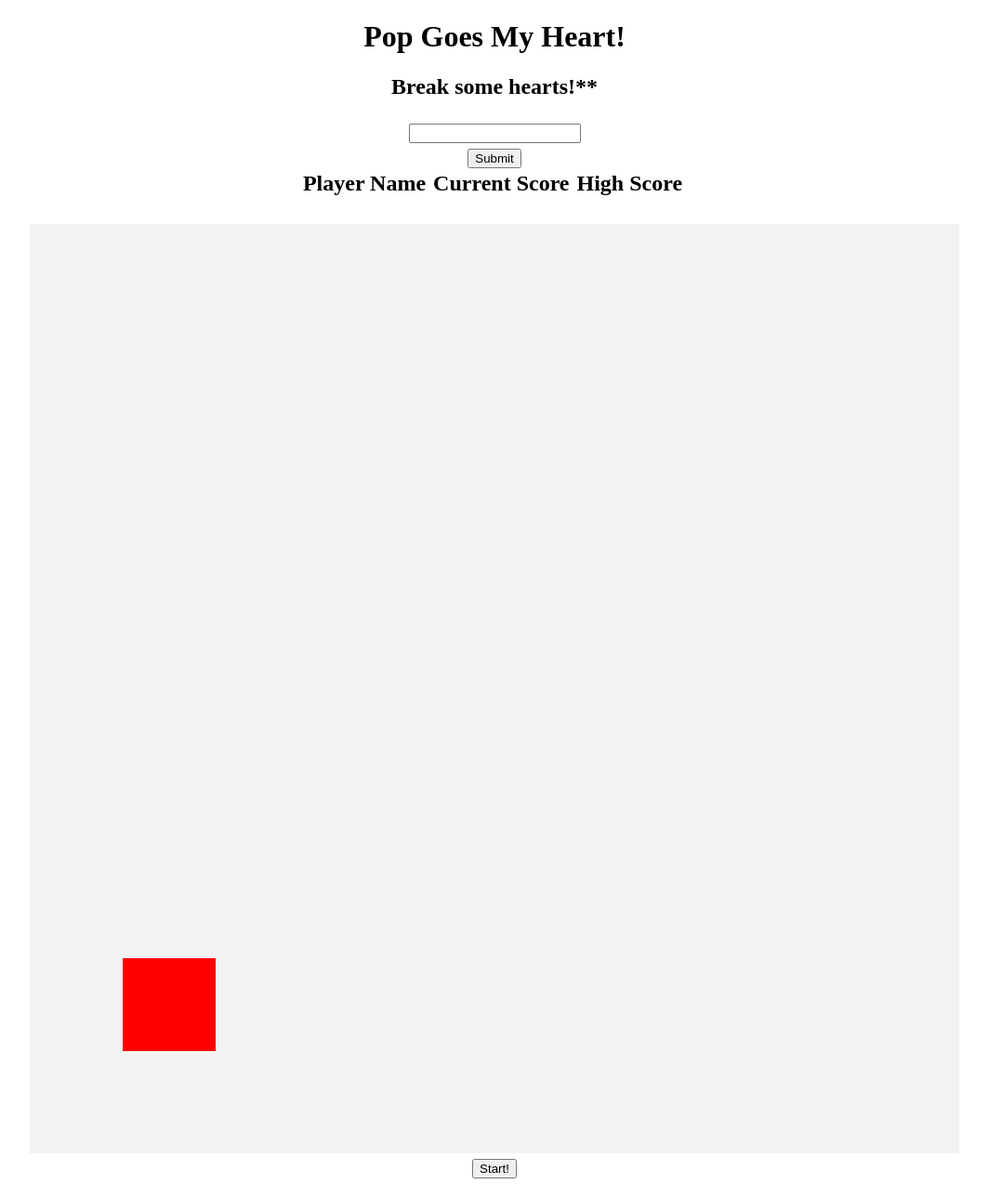
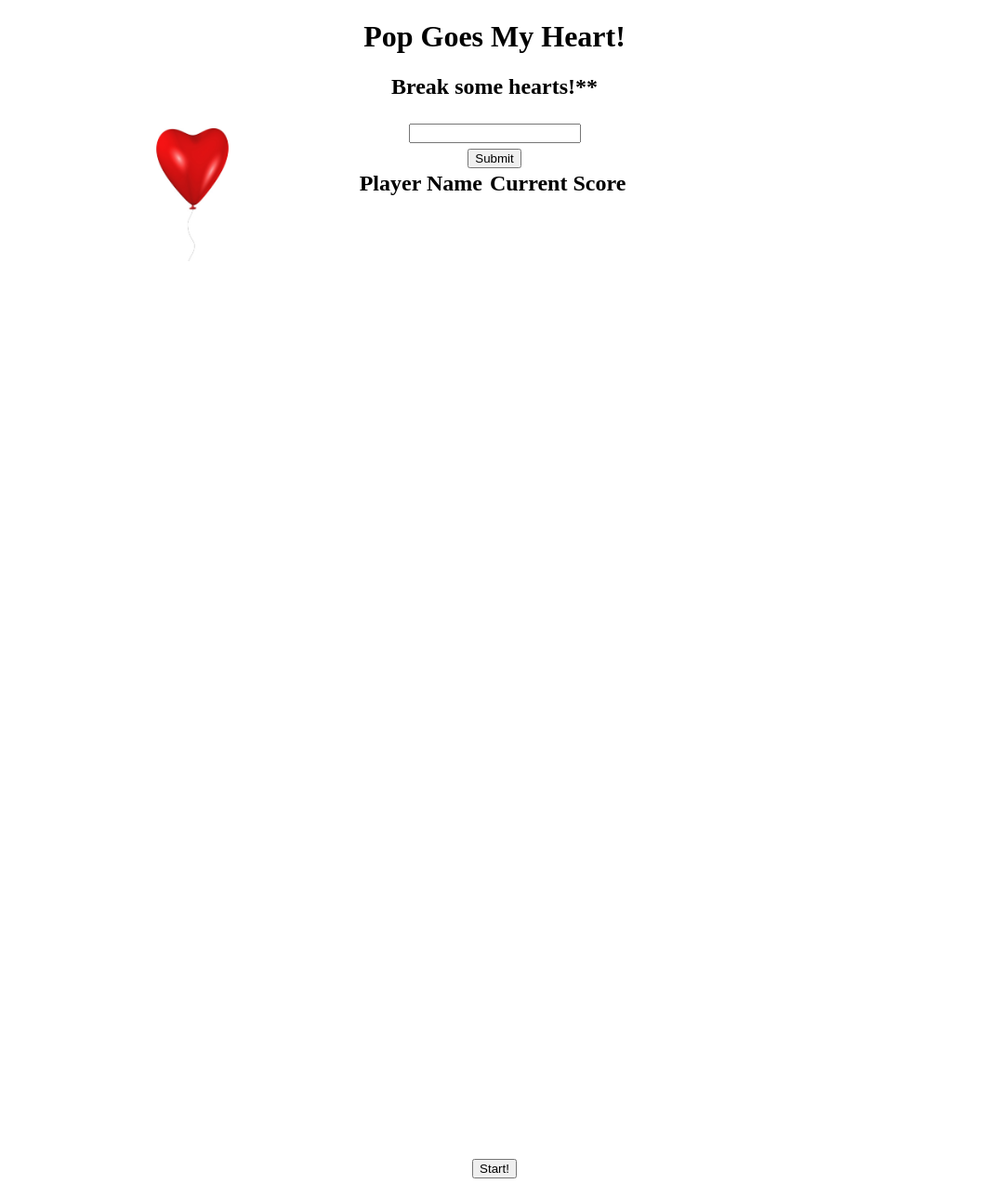
Before and after one commit to LauraAnnabel89/wdi-project-1, a PHP site: page / in a window 1280 px wide. Shown: the whole page at 93% size, without its empty margins (108-1171 px from the left). Run offline with PHP 8.4, Linux system fonts and the light colour scheme; some libraries are stand-ins or nearby versions.

Commit message:
further javascript changes

```diff
--- a/CSS/style.css
+++ b/CSS/style.css
@@ -6,17 +6,18 @@
   margin: 0 auto;
 }
 .Balloon {
-  height: 100px;
-  width: 100px;
+  height: 150px;
+  width: 150px;
   background-color: red;
   position: absolute;
-  bottom: 0;
+  background-image: url("../Images/Balloon.jpg");
+  background-size: cover;
 }
 
 .Game-Space {
   position: relative;
   height: 1000px;
   width: 1000px;
-  background-color: #F2F2F2;
+  background-color: white;
   margin: 0 auto;
 }
--- a/JS/app.js
+++ b/JS/app.js
@@ -14,7 +14,10 @@
 //  -- alert boxes, though research how to push these to the screen or modifiy the alert box
 
 
-var speeds = [100,50,20,250];
+var speeds = [100,300,500,600];
+var width = [50, 50, 100, 0, 50];
+var playerScore = 0;
+var startingPoint = $(".Game-Space").width() - 50;
 
 $(start);
 
@@ -27,8 +30,18 @@
     startGame();
     balloonClick();
     enterName();
-  }, 5000);
+  }, 7000);
 
+  function balloonClick() {
+    $(".Game-Space").click(function() {
+      $(".Balloon").effect('explode');
+      var $playerScore
+      ++ playerScore;
+      $("#playerCurrentScore").html(playerScore);
+ //     $("#burst").play();
+    })
+
+  }
   function enterName () {
     $("button").click(function() {
       var $playerName = $("input[name=playerName]").val();
@@ -38,63 +51,29 @@
 
   function startGame () {
      $("button").click(function() {
-    var $playerName = $("input[name=playerName]").val();
-    $("#playerNameDisplay").append($playerName);
     })
   }
+
+function stopGame (balloon, GameSpace) {
+  $(".Balloon")
+
+  }
+}
+
   function createBalloon() {
     var balloon = "<div class='Balloon'></div>"
     $('.Game-Space').prepend(balloon);
     animateBalloon($('.Balloon'))
   }
 
+
 function animateBalloon(balloon) {
   // call random number from speeds array
   var speed = speeds[Math.floor(Math.random()*speeds.length)];
+  // var width = Math.floor(Math.random() * width.length);
 
   setInterval(function() {
     balloon.animate({bottom: '+=10px'})
     balloon.animate({left: '+=10px'})
-  }, speed);
-
-  function balloonClick() {
-    $("div").click()
-    createBalloon();
-    return console.log("I've been clicked");
+  }, speed, width);
 }
-};
-}
-
-
-
-
-
-
-
-
-
-
-
-
-
-
-
-
-
-
-
-
-//   alert("Welcome to the game, you lil' heartbreaker! Enter your name to begin...");
-
-// //enter your name and submit
-// $("button").click(function() {
-//   var $playerName = $("input[name=playerName]").val();
-//   $("#playerNameDisplay").append($playerName);
-// })
-
-
-// $('.Balloon').click(function() {
-//   // return console.log("clickity-click-click")
-//   $('.Balloon').animate({top: '+=400px'},500)
-// })
-// })
--- a/home.html
+++ b/home.html
@@ -25,9 +25,7 @@
     <td>Player Name</td>
     <th id="playerNameDisplay"></th>
     <td>Current Score</td>
-    <th></th>
-    <td>High Score</td>
-    <th></th>
+    <th id="playerCurrentScore"></th>
   </tr>
 </table>
 
@@ -35,6 +33,7 @@
 <img src="">
 <div class="Game-Space">
 </div>
+<audio id="burst" src=""></audio>
 
 <button id="startButton">Start!</button>
 
```
Also changed, not shown: notes.js (+79 -0 lines). Lines whose indentation alone changed are shown as unchanged.
